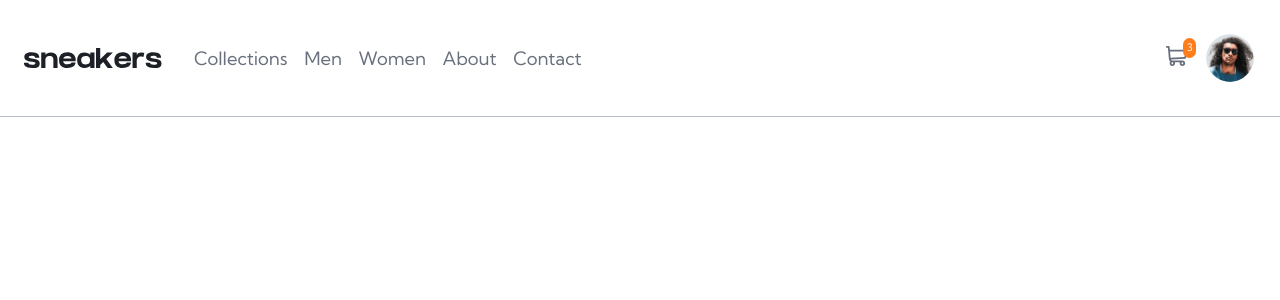
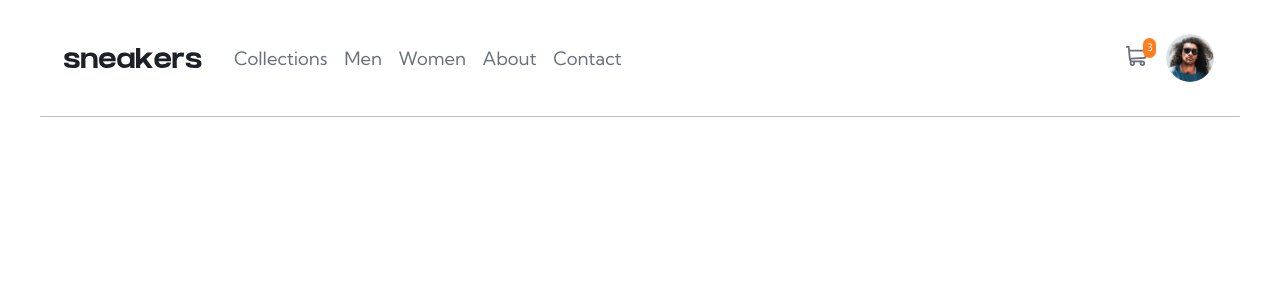
Before and after one commit to cyanChill/E-Commerce-Product-Page, a React (Create React App) app: page / in a window 1280 px wide. Shown: the top 300 px of the page. Built offline with nearby package versions, Linux system fonts and the light colour scheme.

Commit message:
styles that weren't commited prior

```diff
--- a/src/index.css
+++ b/src/index.css
@@ -13,6 +13,7 @@
   --white: 0 0% 100%;
   --black: 0 0% 0%; /* 75% opacity for lightbox background */
 
+  --max-app-width: 75em;
   --ff: "Kumbh Sans", sans-serif; /* weights 400 & 700 */
 }
 
@@ -24,6 +25,7 @@
 }
 
 body {
+  height: 200vh;
   width: 100%;
   max-width: 100vw;
   margin: 0;
@@ -31,6 +33,7 @@ body {
 }
 
 #root {
+  height: 100%;
   width: 100%;
   display: flex;
   flex-direction: column;
```
